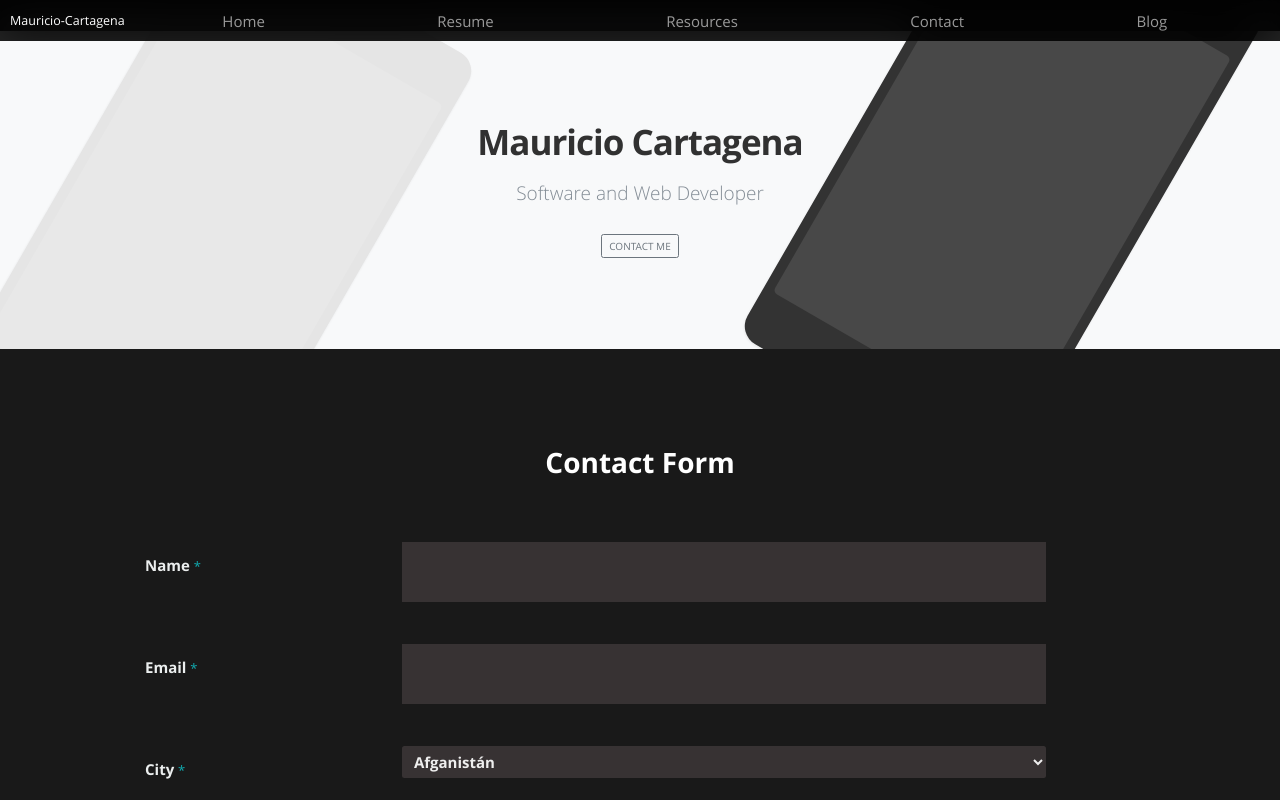
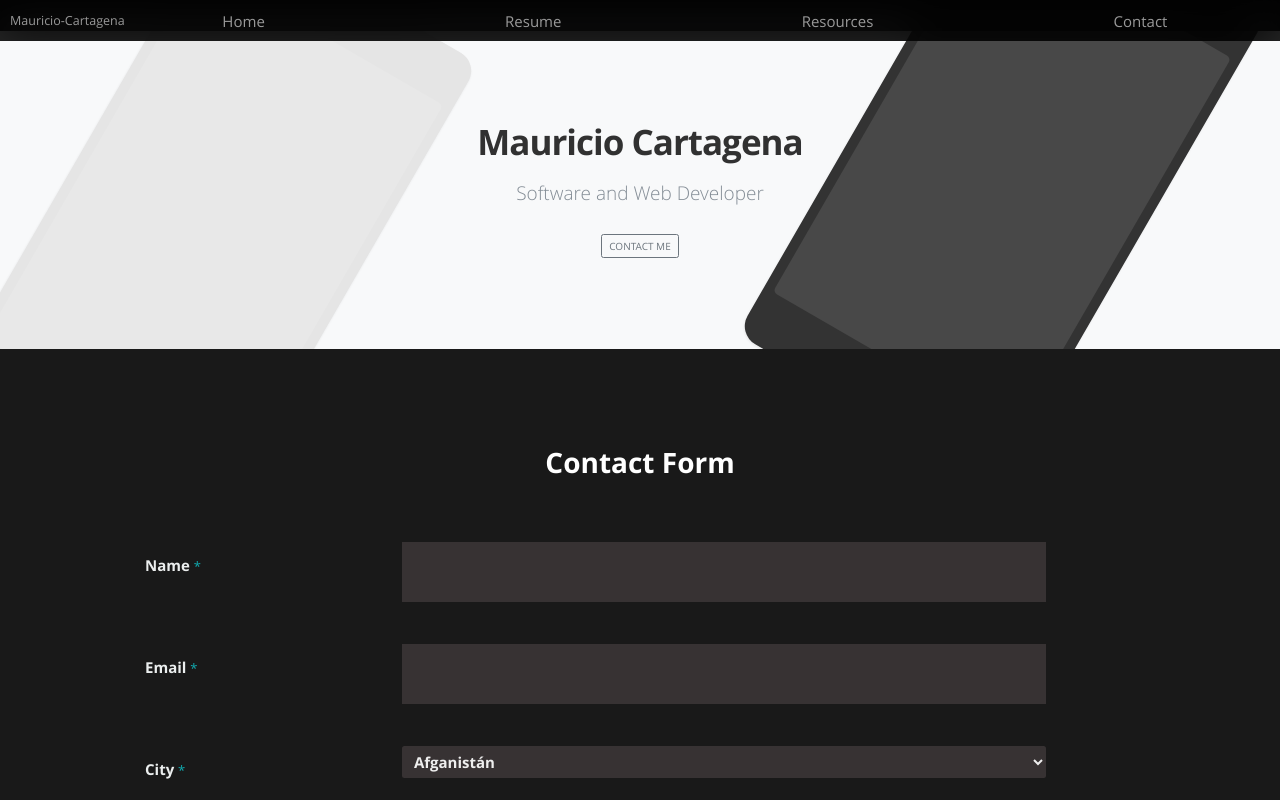
Before and after one commit to mauriciocartagena/my-perfil, a React (Create React App) app: page /contact in a window 1280 px wide. Shown: the top 800 px of the page. Built offline with nearby package versions, Linux system fonts and the light colour scheme.

Commit message:
solucionando font-size

```diff
--- a/src/components/Header.jsx
+++ b/src/components/Header.jsx
@@ -6,17 +6,20 @@ import '../asset/styles/components/Products.scss';
 const Header = () =>(
     <React.Fragment>
       <Navbar className="site-header sticky-top py-1"   collapseOnSelect expand="lg"  variant="dark">
-        <Link to="/">
-          <Navbar.Brand >Mauricio-Cartagena</Navbar.Brand>
-        </Link>
+          <Navbar.Brand >
+            <Link to="/">
+                Mauricio-Cartagena
+            </Link>
+          </Navbar.Brand>
         <Navbar.Toggle aria-controls="responsive-navbar-nav" />
           <Navbar.Collapse id="responsive-navbar-nav">
               <Nav className="mr-auto container">
+
                   <Link to="/">Home</Link>
                   <Link to="/resume">Resume</Link>
                   <Link to="/resources">Resources</Link>
                   <Link to="/contact">Contact</Link>
-                  <Link to="/blog">Blog</Link>
+                  {/* <Link to="/blog">Blog</Link> */}
               </Nav>
           </Navbar.Collapse>
       </Navbar>
--- a/src/containers/NotFound.jsx
+++ b/src/containers/NotFound.jsx
@@ -8,8 +8,8 @@ const NotFound = () => (
     <Carousel/>
     <div className="container">
       <div className="col-12">
-          <div className="detail-shot loaded" data-screenshot_id="2312667" data-img-src={PlusPhoto}>
-          <img className="img-fluid" alt="Responsive image" alt="Día 8: 404 café sitio web de diseño web dailyui 404" src={PlusPhoto} />
+          <div className="detail-shot loaded" data-screenshot_id="2312667" >
+          <img className="img-fluid"  alt="computadoraConCafe" src={PlusPhoto} />
 
             </div>
         </div>
--- a/src/routes/App.js
+++ b/src/routes/App.js
@@ -3,7 +3,7 @@ import { BrowserRouter,Switch,Route }       from  'react-router-dom'
 import Home                                 from  '../containers/Home';
 import Resources                            from  '../containers/Resources';
 import Resume                               from  '../containers/Resume';
-import Blog                                 from  '../containers/Blog';
+// import Blog                                 from  '../containers/Blog';
 import Contact                              from  '../containers/Contact';
 import Layout                               from  '../components/Layout';
 import NotFound                             from '../containers/NotFound';
@@ -15,7 +15,7 @@ const App = () =>(
                 <Route exact path="/"           component={Home}/>
                 <Route exact path="/resources"  component={Resources}/>
                 <Route exact path="/resume"     component={Resume}/>
-                <Route extact path="/blog"      component={Blog}/>
+                {/* <Route extact path="/blog"      component={Blog}/> */}
                 <Route extact path="/contact"   component={Contact}/>
                 <Route                          component={NotFound}/>
             </Switch>
```
